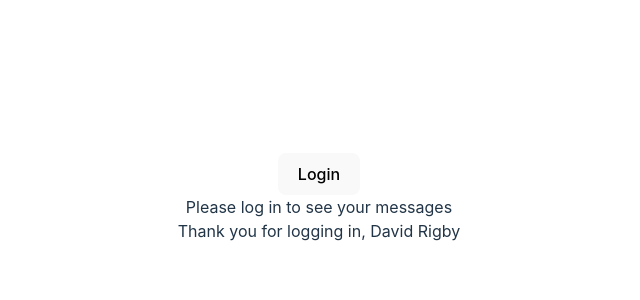
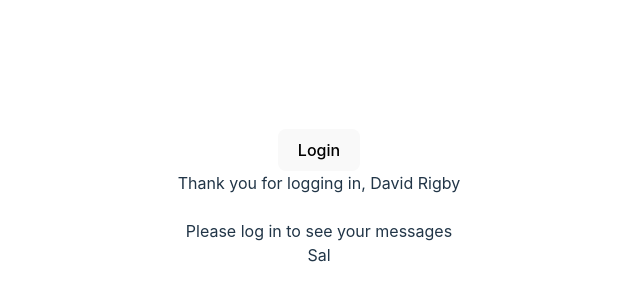
Before and after one commit to SebastianAndDavid/ts_types_practice, a React (Vite) app: page / in a window 1280 px wide. Shown: the part 202-502 px from the top of the page, without its empty margins (321-961 px from the left). Built offline with nearby package versions, Linux system fonts and the light colour scheme.

Commit message:
passing array of objects as props. note the array props interface structure

```diff
--- a/src/App.tsx
+++ b/src/App.tsx
@@ -2,6 +2,7 @@ import { useState } from "react";
 import "./App.css";
 import Messages from "./components/Messages";
 import Person from "./components/Person";
+import PersonList from "./components/PersonList";
 
 function App() {
   const [login, setLogin] = useState(false);
@@ -11,6 +12,25 @@ function App() {
     last: "Rigby",
   };
 
+  const jokersArray = [
+    {
+      first: "Sal",
+      last: "Vulcano",
+    },
+    {
+      first: "James",
+      last: "Murray",
+    },
+    {
+      first: "Joe",
+      last: "Gatto",
+    },
+    {
+      first: "Brian",
+      last: "Quinn",
+    },
+  ];
+
   return (
     <>
       {!login ? (
@@ -18,12 +38,14 @@ function App() {
       ) : (
         <button onClick={() => setLogin(false)}>Log out</button>
       )}
+      <Person personObject={personObject} />
+      <br />
       <Messages
         message=" Hello and good morning"
         count={5}
         isLoggedIn={login}
       />
-      <Person personObject={personObject} />
+      <PersonList jokersArray={jokersArray} />
     </>
   );
 }
--- /dev/null
+++ b/src/components/PersonList.tsx
@@ -0,0 +1,15 @@
+interface jokersArrayProps {
+  jokersArray: {
+    first: string;
+    last: string;
+  }[];
+}
+
+export default function PersonList(props: jokersArrayProps) {
+  console.log("props", props);
+  return (
+    <div>
+      <div>{props.jokersArray[0].first}</div>
+    </div>
+  );
+}
```
